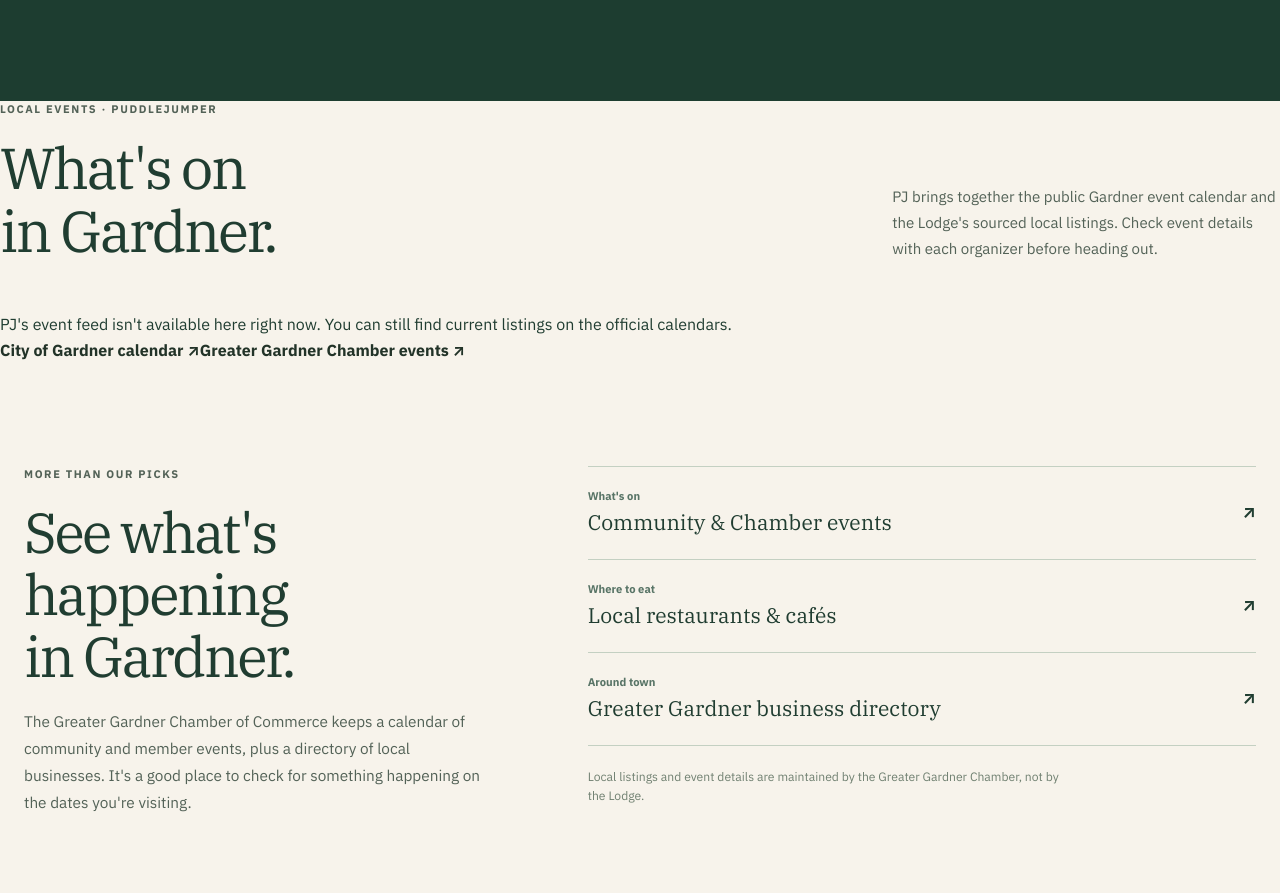
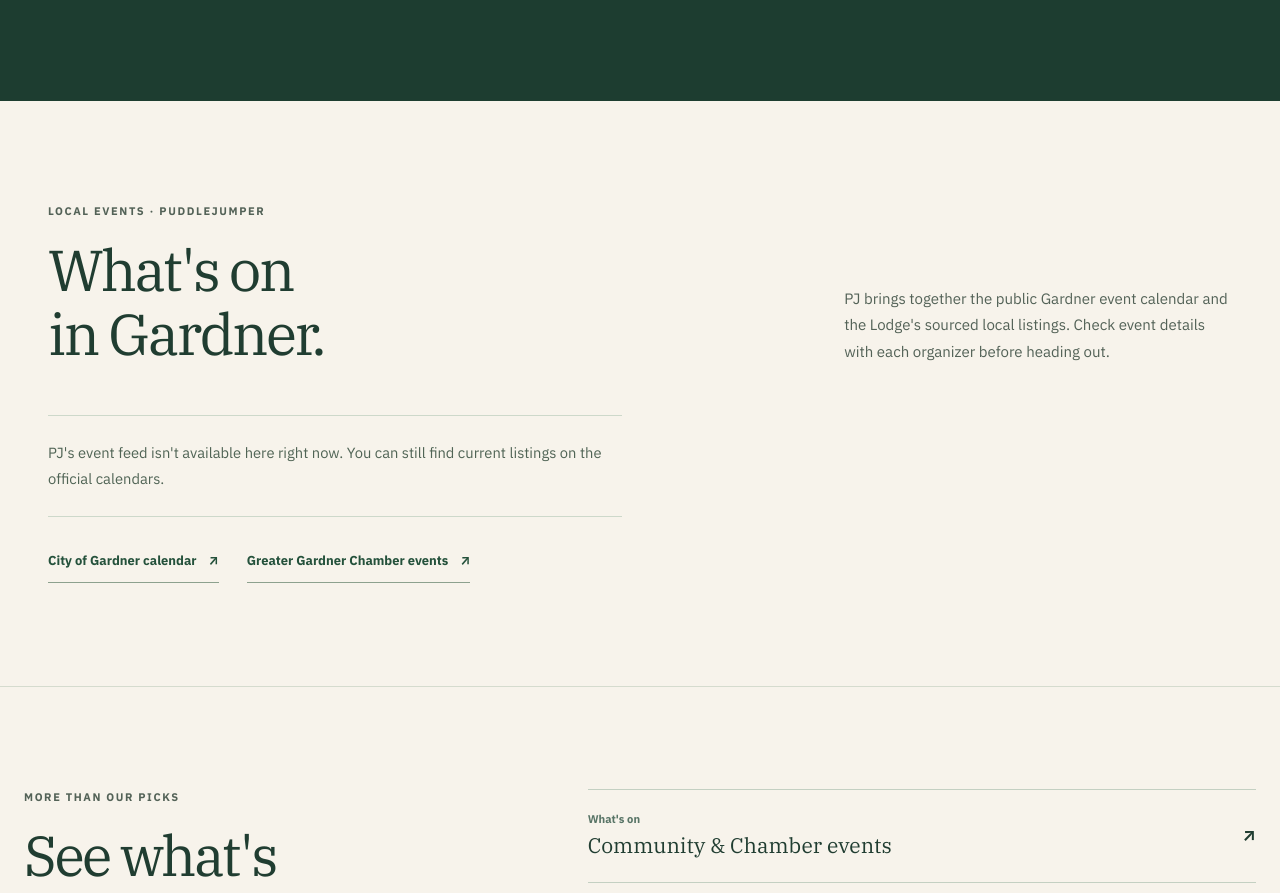
Before and after one commit to PublicLogic/KendallPondLodge, a Next.js app: page /explore in a window 1280 px wide. Shown: the part 3851-4744 px from the top of the page. Built offline with nearby package versions, Linux system fonts and the light colour scheme.

Commit message:
Style PJ city events and MBTA alerts consistently with KPL Explore

```diff
--- a/app/explore/explore.module.css
+++ b/app/explore/explore.module.css
@@ -473,3 +473,124 @@
 @media (prefers-reduced-motion: reduce) {
   .page *, .page *::before, .page *::after { transition: none !important; scroll-behavior: auto !important; }
 }
+
+
+/* PJ-sourced municipal events and MBTA alerts. Public records are source-
+   linked; never mimic live transport or imply an event has been booked. */
+.railAlerts {
+  margin-top: 1.3rem;
+  padding-block: 1.05rem;
+  border-top: 1px solid #cfd9cb;
+}
+.railAlerts a {
+  display: inline-flex;
+  justify-content: space-between;
+  gap: 1rem;
+  align-items: center;
+  width: 100%;
+  min-height: 43px;
+  border-bottom: 1px solid #dde5da;
+  color: #24573d;
+  font-size: .79rem;
+  font-weight: 660;
+  line-height: 1.5;
+  text-decoration: none;
+}
+.railAlerts a:hover { color: #173a29; }
+.community {
+  padding: clamp(5rem, 8vw, 7.5rem) 0;
+  background: #f7f3eb;
+  border-bottom: 1px solid #d5dbce;
+}
+.communityInner {
+  width: min(1280px, calc(100% - 96px));
+  margin-inline: auto;
+}
+.eventGrid {
+  display: grid;
+  grid-template-columns: repeat(3, minmax(0, 1fr));
+  gap: clamp(1rem, 2.5vw, 2.75rem);
+}
+.event {
+  border-top: 1px solid #b6c6b4;
+  min-width: 0;
+  padding: 1.1rem 0 1.2rem;
+}
+.event time {
+  color: #5b765e;
+  display: block;
+  font-size: .72rem;
+  font-weight: 725;
+  letter-spacing: .06em;
+}
+.event h3 {
+  margin: .7rem 0 .6rem;
+  color: #203d31;
+  font-size: clamp(1.55rem, 2vw, 2.25rem);
+}
+.event > p {
+  min-height: 2rem;
+  margin: 0;
+  color: #526658;
+  font-size: .85rem;
+  line-height: 1.7;
+}
+.eventMeta {
+  display: flex;
+  align-items: start;
+  justify-content: space-between;
+  flex-wrap: wrap;
+  gap: .4rem .85rem;
+  margin-top: 1rem;
+  padding-top: .75rem;
+  border-top: 1px solid #e0e6d9;
+  font-size: .7rem;
+  color: #617468;
+}
+.eventMeta a {
+  color: #24573c;
+  font-weight: 690;
+  text-decoration: none;
+  border-bottom: 1px solid #87a08c;
+}
+.eventMeta a:hover { border-color: #24573c; }
+.eventEmpty {
+  max-width: 65ch;
+  margin: 0;
+  padding: 1.5rem 0;
+  border-block: 1px solid #cdd8ca;
+  color: #506455;
+  font-size: .92rem;
+  line-height: 1.78;
+}
+.eventNote { margin: 1.2rem 0 0; font-size: .75rem; color: #657766; line-height: 1.65; }
+.eventLinks {
+  display: flex;
+  flex-wrap: wrap;
+  gap: .35rem 1.75rem;
+  margin-top: 1.4rem;
+}
+.eventLinks a {
+  display: inline-flex;
+  align-items: center;
+  justify-content: space-between;
+  gap: .75rem;
+  min-height: 44px;
+  border-bottom: 1px solid #8da18e;
+  color: #24513b;
+  text-decoration: none;
+  font-size: .81rem;
+  font-weight: 680;
+}
+.eventLinks a:hover { border-color: #24513b; }
+@media (max-width: 900px) {
+  .eventGrid { grid-template-columns: repeat(2, minmax(0, 1fr)); }
+}
+@media (max-width: 600px) {
+  .community { padding-block: 3.85rem; }
+  .communityInner { width: calc(100% - 2.3rem); }
+  .eventGrid { grid-template-columns: 1fr; }
+  .event { padding-block: 1rem; }
+  .event h3 { font-size: 1.9rem; }
+  .event > p { min-height: 0; }
+}
```
